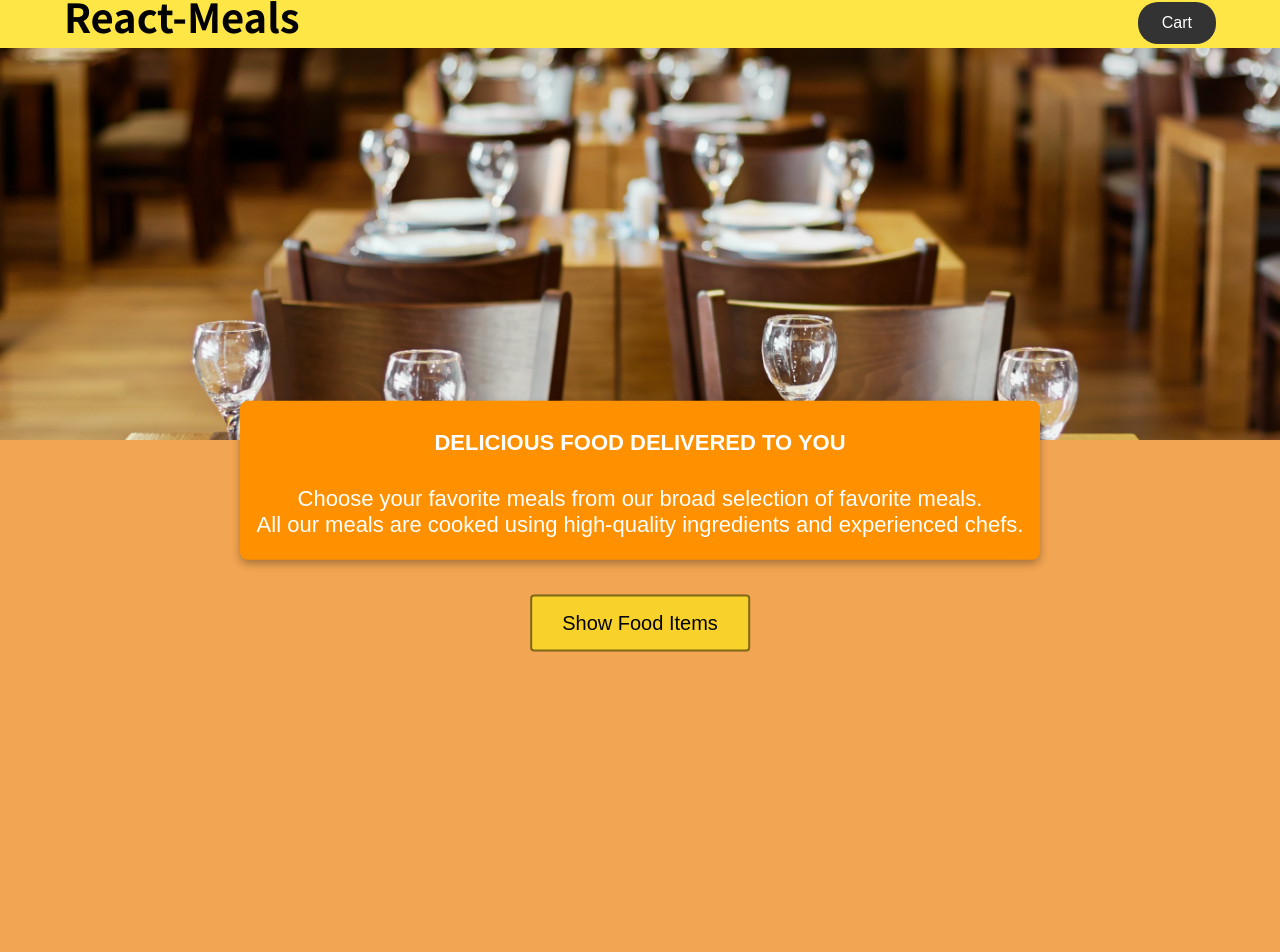
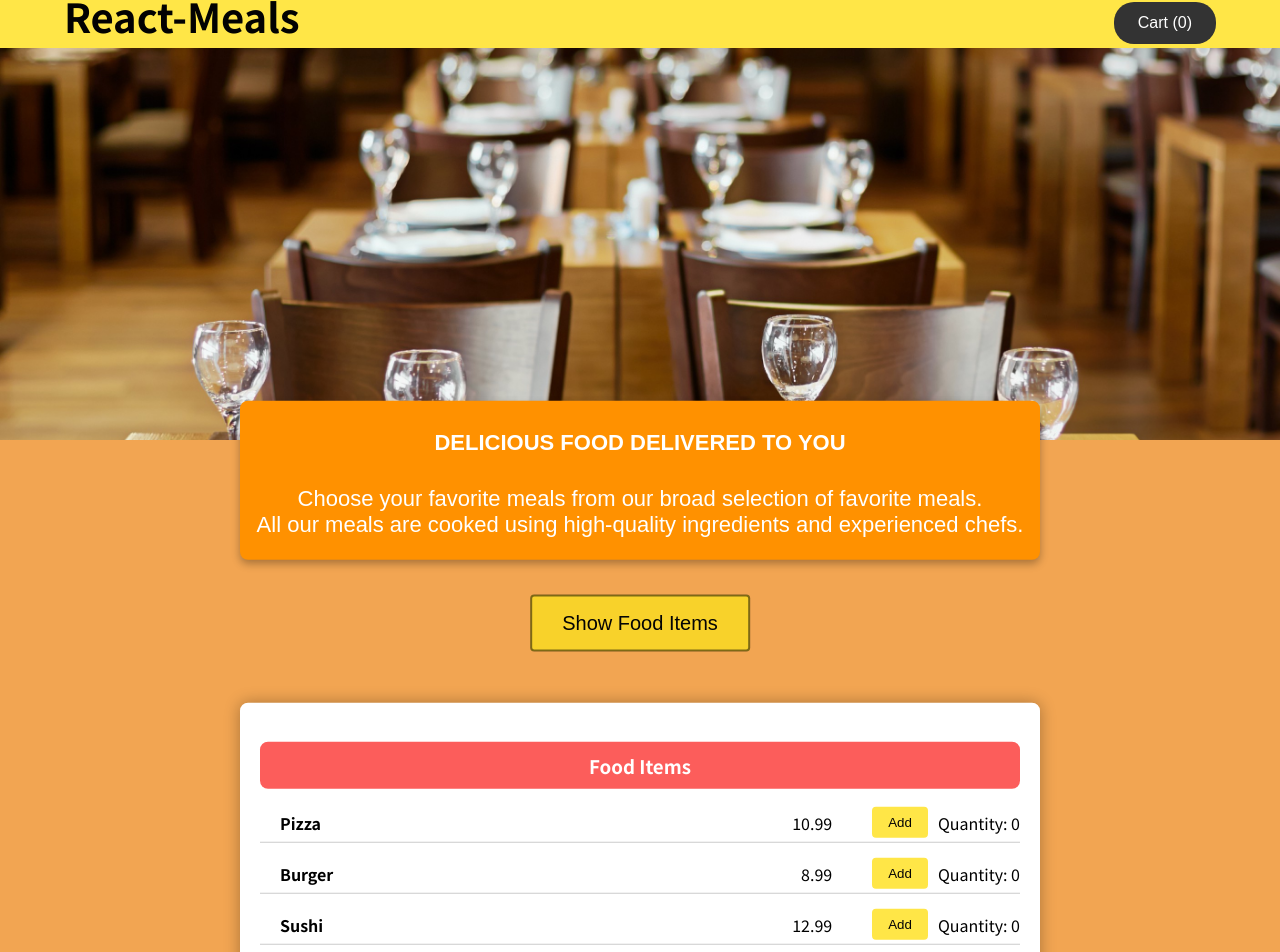
Before and after one commit to HawkWolf1/reactmeals, a React (Create React App) app: page / in a window 1280 px wide. Shown: the top 952 px of the page. Before the commit the page ends 800 px from the top, so only its background shows below. Built offline with nearby package versions, Linux system fonts and the light colour scheme.

Commit message:
added items started showing in cart

```diff
--- a/src/App.js
+++ b/src/App.js
@@ -1,26 +1,23 @@
-import React, { useState } from 'react';
+import React from 'react';
 import Card from './Header/Card.js';
 import Overlaycard from './Header/Overlaycard.js';
 import Button from './Food/Button.js';
 import FoodCard from './Food/Foodcard';
 import CartButton from './Food/Cartbutton.js';
+import { CartProvider } from './Food/Cartcontext';
 
 function App() {
-  const [showFoodCard, setShowFoodCard] = useState(false);
+  return (
+    <CartProvider>
+      <div>
+        <Card />
+        <Overlaycard />
+        <CartButton />
 
-  const handleButtonClick = () => {
-    setShowFoodCard(!showFoodCard);
-  };
-
-  return (
-    <div>
-      <Card />
-      <Overlaycard />
-      <CartButton/>
-
-      <Button onClick={handleButtonClick} />
-      {showFoodCard && <FoodCard />}
-    </div>
+        <Button />
+        <FoodCard />
+      </div>
+    </CartProvider>
   );
 }
 
--- a/src/Food/Cartbutton.js
+++ b/src/Food/Cartbutton.js
@@ -1,11 +1,13 @@
-import React, { useState } from 'react';
+import React, { useContext, useState } from 'react';
 import './Cartbutton.css';
+import { CartContext } from './Cartcontext';
 
 function CartButton() {
+  const { cartItems } = useContext(CartContext);
   const [isFormOpen, setIsFormOpen] = useState(false);
 
   const handleButtonClick = () => {
-    setIsFormOpen(prevState => !prevState);
+    setIsFormOpen((prevState) => !prevState);
   };
 
   const handleClose = () => {
@@ -16,10 +18,19 @@ function CartButton() {
     alert('Your order has been placed!');
   };
 
+  const calculateTotalPrice = () => {
+    let totalPrice = 0;
+    cartItems.forEach((item) => {
+      const itemPrice = parseFloat(item.price.substring(3));
+      totalPrice += itemPrice * item.count;
+    });
+    return totalPrice.toFixed(2);
+  };
+
   return (
     <div>
       <button className="cart-button" onClick={handleButtonClick}>
-        Cart
+        Cart ({cartItems.length})
       </button>
       {isFormOpen && (
         <div className="cart-overlay">
@@ -30,9 +41,14 @@ function CartButton() {
             <button className="place-order-button" onClick={handlePlaceOrder}>
               Place Order
             </button>
-            <form>
-              The content of your form
-            </form>
+            <ul>
+              {cartItems.map((item, index) => (
+                <li key={index}>
+                  {item.name} - {item.price} - Quantity: {item.count}
+                </li>
+              ))}
+            </ul>
+            <p>Total Price: Rs {calculateTotalPrice()}</p>
           </div>
         </div>
       )}
--- /dev/null
+++ b/src/Food/Cartcontext.js
@@ -0,0 +1,46 @@
+import React, { useState, createContext, useEffect } from 'react';
+
+export const CartContext = createContext();
+
+export const CartProvider = ({ children }) => {
+  const [cartItems, setCartItems] = useState([]);
+  const [totalPrice, setTotalPrice] = useState(0);
+  const [totalItems, setTotalItems] = useState(0);
+
+  useEffect(() => {
+    let total = 0;
+    let items = 0;
+
+    for (const item of cartItems) {
+      total += parseFloat(item.price);
+      items += item.quantity;
+    }
+
+    setTotalPrice(total.toFixed(2));
+    setTotalItems(items);
+  }, [cartItems]);
+
+  const addToCart = (item) => {
+    const existingItem = cartItems.find((cartItem) => cartItem.name === item.name);
+
+    if (existingItem) {
+      const updatedItems = cartItems.map((cartItem) =>
+        cartItem.name === item.name ? { ...cartItem, quantity: cartItem.quantity + 1 } : cartItem
+      );
+      setCartItems(updatedItems);
+    } else {
+      const newItem = { ...item, quantity: 1 };
+      setCartItems([...cartItems, newItem]);
+    }
+  };
+
+  const cartContextValue = {
+    cartItems,
+    setCartItems,
+    totalPrice,
+    totalItems,
+    addToCart,
+  };
+
+  return <CartContext.Provider value={cartContextValue}>{children}</CartContext.Provider>;
+};
--- a/src/Food/Foodcard.js
+++ b/src/Food/Foodcard.js
@@ -1,13 +1,16 @@
-import React from 'react';
+import React, { useContext } from 'react';
 import './Foodcard.css';
 import FoodItem from './Fooditem';
+import { CartContext } from './Cartcontext';
 
 function FoodCard() {
+  const { addToCart } = useContext(CartContext);
+
   const foodItems = [
-    { name: 'Pizza', price: 'Rs 10.99' },
-    { name: 'Burger', price: 'Rs 8.99' },
-    { name: 'Sushi', price: 'Rs 12.99' },
-    { name: 'Pasta', price: 'Rs 9.99' },
+    { name: 'Pizza', price: '10.99' },
+    { name: 'Burger', price: '8.99' },
+    { name: 'Sushi', price: '12.99' },
+    { name: 'Pasta', price: '9.99' },
   ];
 
   return (
@@ -16,8 +19,7 @@ function FoodCard() {
       <ul className="food-card-items">
         {foodItems.map((item, index) => (
           <li key={index}>
-            <FoodItem name={item.name} price={item.price} />
-
+            <FoodItem name={item.name} price={item.price} onAddToCart={() => addToCart(item)} />
           </li>
         ))}
       </ul>
--- a/src/Food/Fooditem.js
+++ b/src/Food/Fooditem.js
@@ -1,16 +1,23 @@
-import React, { useState } from 'react';
-import './Fooditem.css'
+import React, { useContext } from 'react';
+import './Fooditem.css';
+import { CartContext } from './Cartcontext';
 
 function FoodItem({ name, price }) {
-  const [count, setCount] = useState(0);
+  const { cartItems, setCartItems } = useContext(CartContext);
 
-  const incrementCount = () => {
-    setCount(count + 1);
-  };
-
-  const decrementCount = () => {
-    if (count > 0) {
-      setCount(count - 1);
+  const handleAddToCart = () => {
+    const existingItem = cartItems.find(item => item.name === name);
+    if (existingItem) {
+      const updatedItems = cartItems.map(item => {
+        if (item.name === name) {
+          return { ...item, quantity: item.quantity + 1 };
+        }
+        return item;
+      });
+      setCartItems(updatedItems);
+    } else {
+      const newItem = { name, price, quantity: 1 };
+      setCartItems([...cartItems, newItem]);
     }
   };
 
@@ -18,13 +25,11 @@ function FoodItem({ name, price }) {
     <div className="food-item">
       <span className="food-name">{name}</span>
       <span className="food-price">{price}</span>
-      <button className="add-button" onClick={incrementCount}>
+      <button className="add-button" onClick={handleAddToCart}>
         Add
       </button>
-      <div className="count-box">
-        <button onClick={decrementCount}>-</button>
-        {count}
-        <button onClick={incrementCount}>+</button>
+      <div className="quantity-box">
+        Quantity: {cartItems.find(item => item.name === name)?.quantity || 0}
       </div>
     </div>
   );
```
